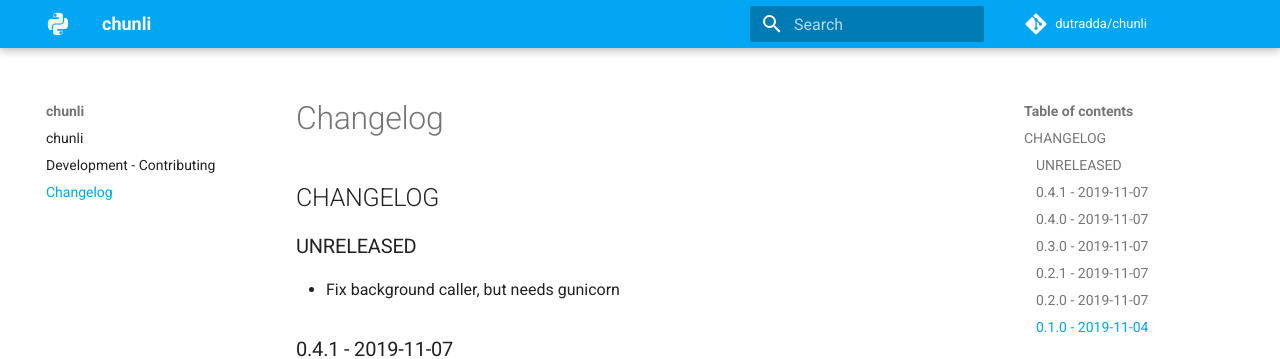
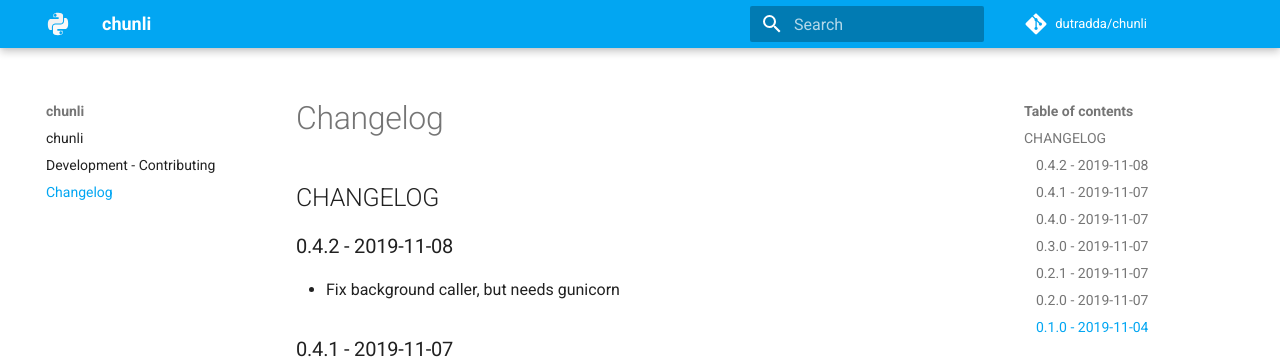
Before and after one commit to dutradda/chunli, an MkDocs documentation site: the page built from docs/changelog.md, in a window 1280 px wide and 992 px high. Shown: the top 359 px of the window. Built offline with MkDocs 1.6.1 and Material for MkDocs 9.7.7, drawn with Linux system fonts in a browser that asks for light colours; comment, search, counter and statistics services are not loaded.

Commit message:
Update CHANGELOG

```diff
--- a/docs/changelog.md
+++ b/docs/changelog.md
@@ -1,6 +1,6 @@
 ## CHANGELOG
 
-### UNRELEASED
+### 0.4.2 - 2019-11-08
 
  - Fix background caller, but needs gunicorn
 
```
Also changed, not shown: CHANGELOG.md (+1 -1 lines).
